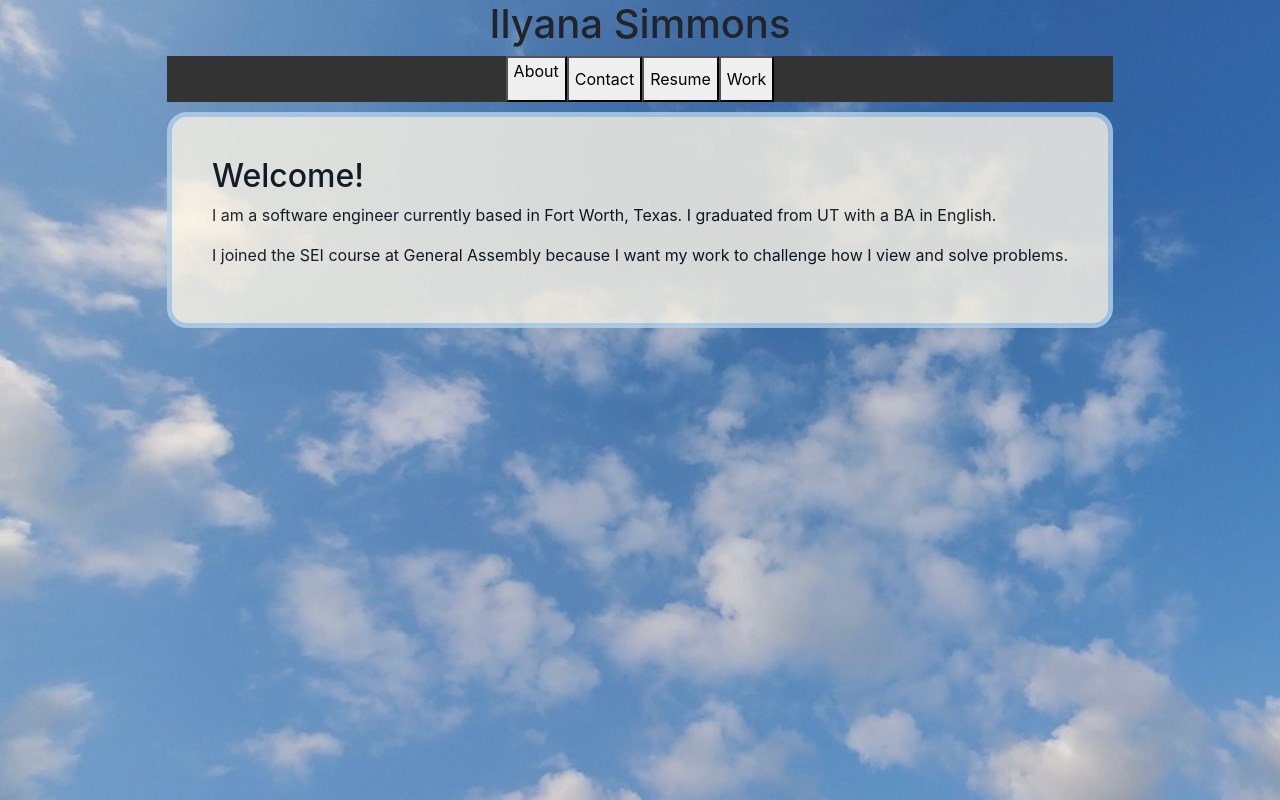
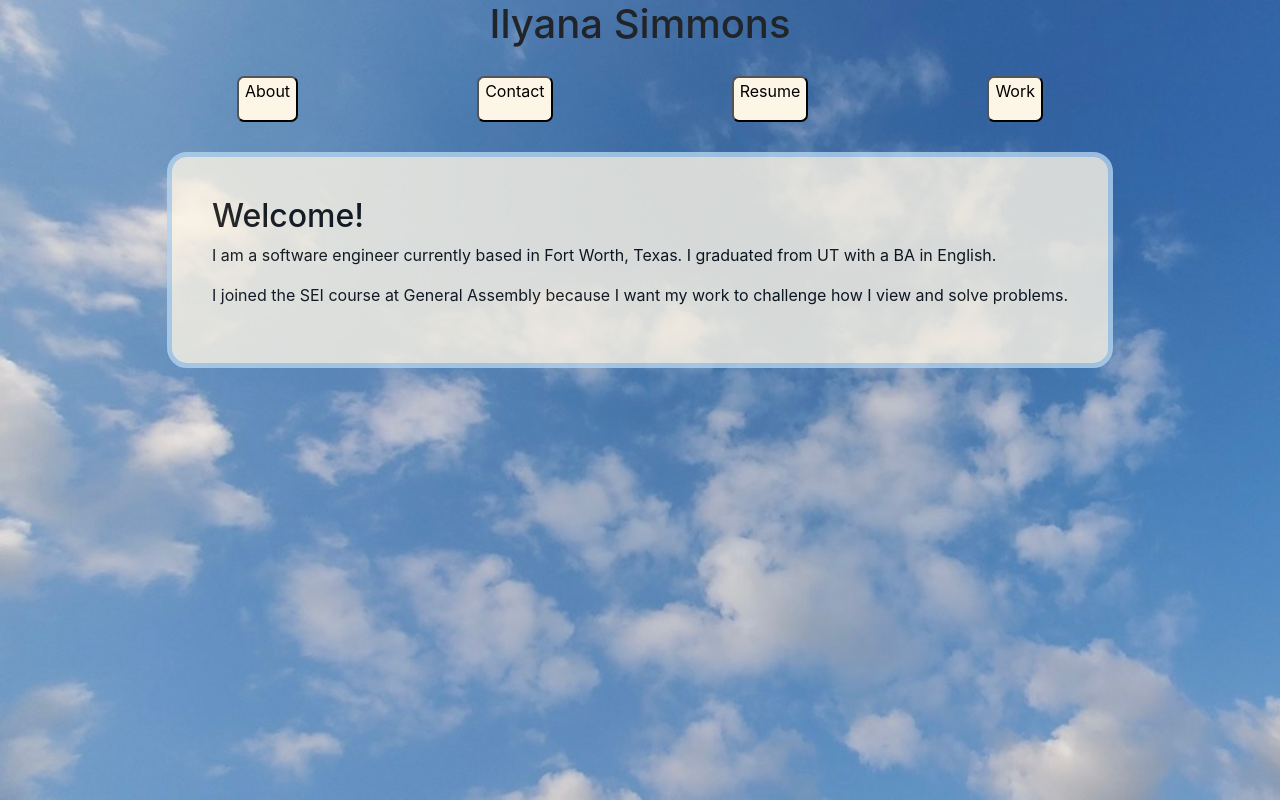
Before and after one commit to ilsyim/react-portfolio-front-end, a React (Create React App) app: page / in a window 1280 px wide. Built offline with nearby package versions, Linux system fonts and the light colour scheme; no server answers.

Commit message:
fix work spacing

```diff
--- a/public/index.html
+++ b/public/index.html
@@ -2,7 +2,7 @@
 <html lang="en">
   <head>
     <meta charset="utf-8" />
-    <link rel="icon" href="IMG_0829.JPG" />
+    <link rel="icon" href="/favicon.ico" />
     <meta name="viewport" content="width=device-width, initial-scale=1" />
     <meta name="theme-color" content="#000000" />
     <meta
--- a/src/components/Contact/Contact.jsx
+++ b/src/components/Contact/Contact.jsx
@@ -6,13 +6,14 @@ const Contact = () => {
 
   return (
     <>
-      <h1>This is the contact section</h1>
-      <div id="contactSect" className={styles.section}>
-        <a href="https://github.com/ilsyim" target="_blank"><img src={"../icons8-github-100.png"} className={styles.icon}/></a>
+      <div id={styles.contactSect} className={styles.section}>
+        <div id>
+          <a href="https://github.com/ilsyim" target="_blank" rel="noopener noreferrer"><img src={"../icons8-github-100.png"} className={styles.icon} alt="GitHub icon" /></a>
 
-        <a href="https://www.linkedin.com/in/ilyanasimmons/" target="_blank"><img src="../icons8-linkedin-circled-100.png"  className={styles.icon}/></a>
+          <a href="https://www.linkedin.com/in/ilyanasimmons/" target="_blank" rel="noopener noreferrer"><img src="../icons8-linkedin-circled-100.png" alt="LinkedIn icon" className={styles.icon}/></a>
 
-        <a href="mailto:simmonsilyana@gmail.com"><img src="../icons8-email-open-100.png" className={styles.icon}/></a>
+          <a href="mailto:simmonsilyana@gmail.com"><img src="../icons8-email-open-100.png" alt="Email icon" className={styles.icon}/></a>
+        </div>
       </div>
     </>
   )
--- a/src/components/Contact/Contact.module.css
+++ b/src/components/Contact/Contact.module.css
@@ -6,8 +6,11 @@
   width: 100%;
   height: 300px;
   overflow: scroll;
+  margin: 100px;
+  align-items: center;
+  display: flex;
 }
 
 .icon {
-  justify-content: space-between;
+  padding: 25px;
 }
--- a/src/components/Work/Work.module.css
+++ b/src/components/Work/Work.module.css
@@ -1,14 +1,25 @@
 .card {
   background-color: rgba(56,112,176, .4);
-  border: 1px solid whitesmoke;
+  border: 1px solid oldlace;
   color: black;
+  padding: 10px;
+  width: 100%;
 }
 
 .cardImgTop {
   width: 100%;
   height: auto;
   vertical-align: middle;
-  object-fit: scale-down;
+  object-fit: cover;
+}
+
+.cardTitle {
+  font-size: 30px;
+  color: black;
+}
+
+.cardText {
+  font-size: 18px;
 }
 
 .cardContainer {
@@ -16,11 +27,11 @@
   display: flex;
   flex-direction: row;
   flex-wrap: wrap;
-  align-items: center;
-  justify-content: space-between;
-  width: 100%;
-  margin-top: 50px;
-  height: auto;
+  justify-content: center;
+  margin: 20px;
+  gap: 20px;
+  overscroll-behavior: none;
+  scroll-behavior: smooth;
 }
 
 #deployed {
--- a/src/index.css
+++ b/src/index.css
@@ -1,11 +1,10 @@
-/* html {
-  background-image: url("/public/clouds.jpeg");
-  background-repeat: no-repeat;
-  background-size: cover;
-  margin: 0;
-  height: 100%;
-  width: 100vw;
-} */
+html {
+  overflow: hidden;
+}
+#root {
+  overscroll-behavior: none;
+  scroll-behavior: smooth;
+}
 
 body {
   --body-bg: #A9DEF9;
@@ -21,6 +20,7 @@ body {
   --card-text: black;
   --card-title: black;
   overscroll-behavior: none;
+  scroll-behavior: smooth;
   /* background-image: url("/public/clouds.jpeg");
   background-repeat: no-repeat;
   background-size: cover;
--- a/src/pages/Landing/Landing.module.css
+++ b/src/pages/Landing/Landing.module.css
@@ -8,4 +8,6 @@
   margin: 0;
   height: 100vh;
   width: 100vw;
+  overscroll-behavior: none;
+  scroll-behavior: smooth;
 }
--- a/src/pages/Portfolio/Portfolio.jsx
+++ b/src/pages/Portfolio/Portfolio.jsx
@@ -30,7 +30,7 @@ const Portfolio = () => {
         <nav className={styles.portfolioNav}>
           <button className={styles.about} onClick={() => setComponent('About')}><p>About</p></button>
           <button className={styles.contact} onClick={() => setComponent('Contact')}>Contact</button>
-          <button className={styles.resume} onClick={() => setComponent('Resume')}>Resume</button>
+          <button className={styles.resume} onClick={() => setComponent('Resume')}><a href="../resume.pdf" target="_blank" rel="noopener noreferrer">Resume</a></button>
           <button className={styles.work} onClick={() => setComponent('Work')}>Work</button>
           {/* <button id="lDBtn" onClick={() => checkDarkPref()}></button> */}
         </nav>
--- a/src/pages/Portfolio/Portfolio.module.css
+++ b/src/pages/Portfolio/Portfolio.module.css
@@ -1,5 +1,4 @@
 .portfolioNav{
-  --body-bg: #A9DEF9;
   --hover: #f4b860;
   --text: black;
   --bg: #b4d4ee;
@@ -14,16 +13,33 @@
   overscroll-behavior: none;
   scroll-behavior: smooth;
   display: grid;
-  background-color: var(--body-bg);
-  /* background: url(../assets/clouds.JPG) no-repeat center center; */
-
-  justify-content: center;
+  justify-content: space-between;
   text-align: center;
   display: flex;
-  margin-left: 0;
-  background-color: #333;
-  padding-bottom: 0;
   overflow-x: hidden;
   height: auto;
+  padding: 20px;
+  margin: 0 50px;
+}
+
+button {
+  background-color: oldlace;
+  border-radius: 7px;
+  flex-direction: row;
+  display: flex;
+  justify-content: space-between;
+}
+
+button:hover {
+  background-color: black;
+  color: oldlace;
+}
+
+a {
   text-decoration: none;
+  color: black;
 }
+
+a:hover {
+  color: oldlace;
+}
```
Also changed, not shown: public/IMG_0829.JPG (deleted), 1 other file (tests, documents, lock files or other folders).
